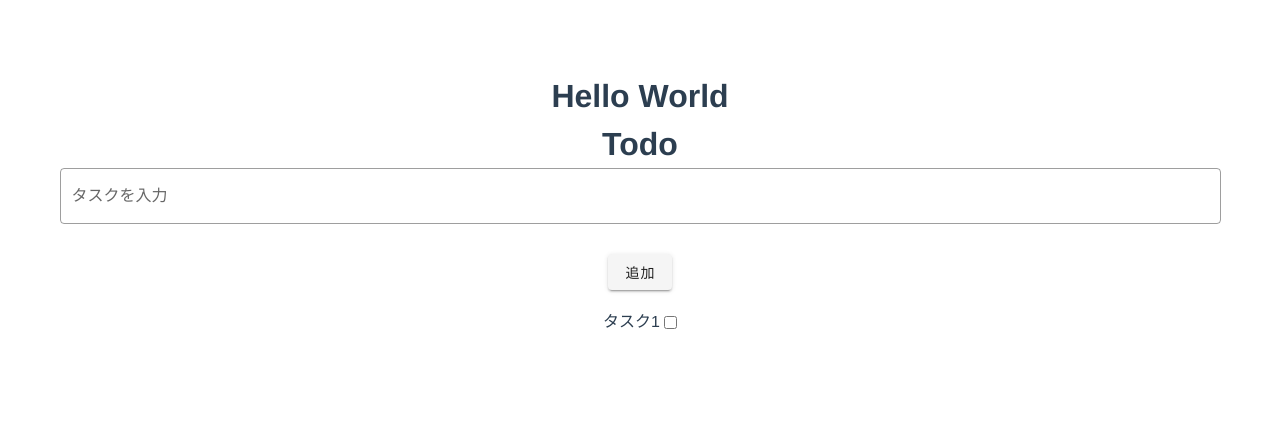
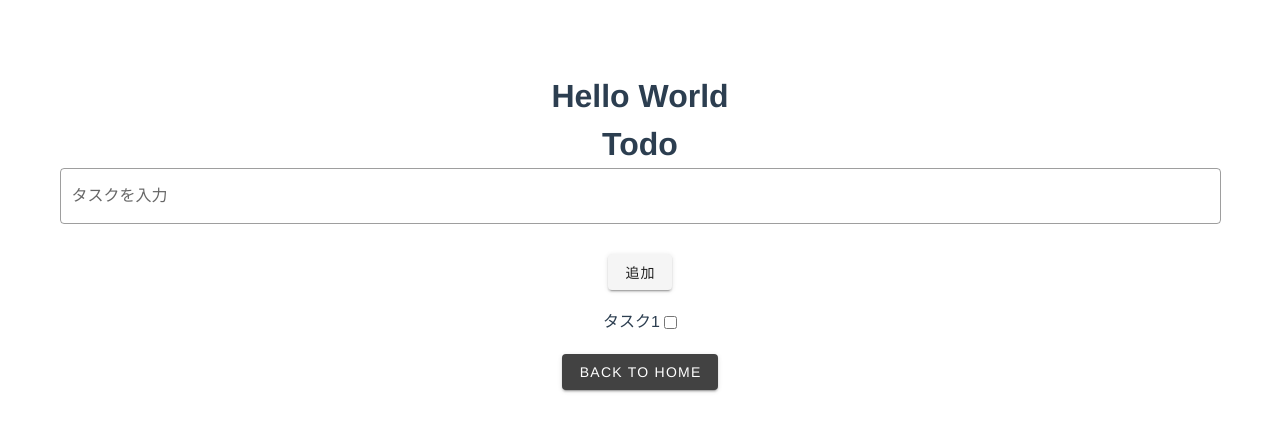
Before and after one commit to noko-nokono/vue-practice, a Vue app in the folder vue-2/: page /todo in a window 1280 px wide. Shown: the top 432 px of the page. Built offline with nearby package versions, Linux system fonts and the light colour scheme.

Commit message:
todo back link

```diff
--- a/vue-2/src/page/Todo.vue
+++ b/vue-2/src/page/Todo.vue
@@ -50,6 +50,7 @@ export default {
         <input type="checkbox" :checked="todo.completed" @change="() => completedTodo(todo.id)">
       </li>
     </ul>
+    <v-btn color="secondary" to="/">Back to Home</v-btn>
   </div>
 </template>
 
@@ -58,6 +59,7 @@ export default {
   list-style: none;
   padding-left: 0 !important;
   margin-top: 20px;
+  margin-bottom: 20px;
 }
 
 .list-item {
```
